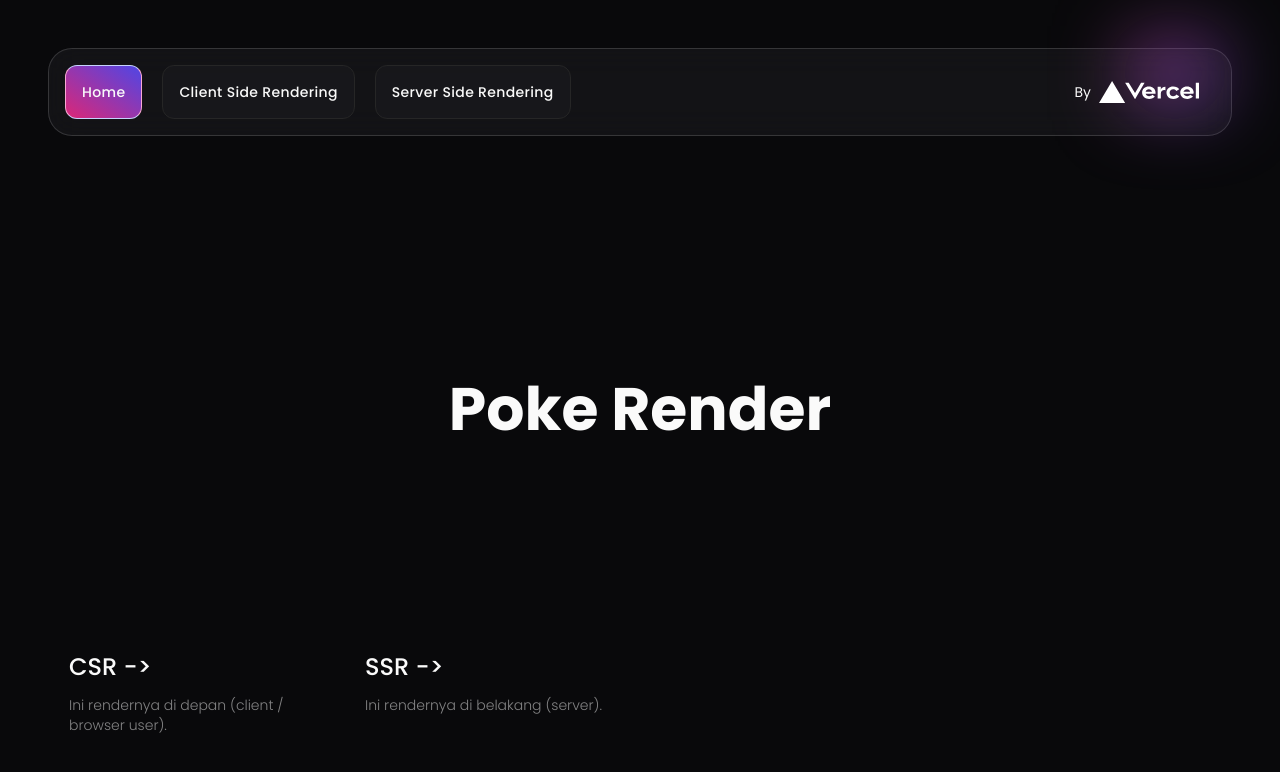
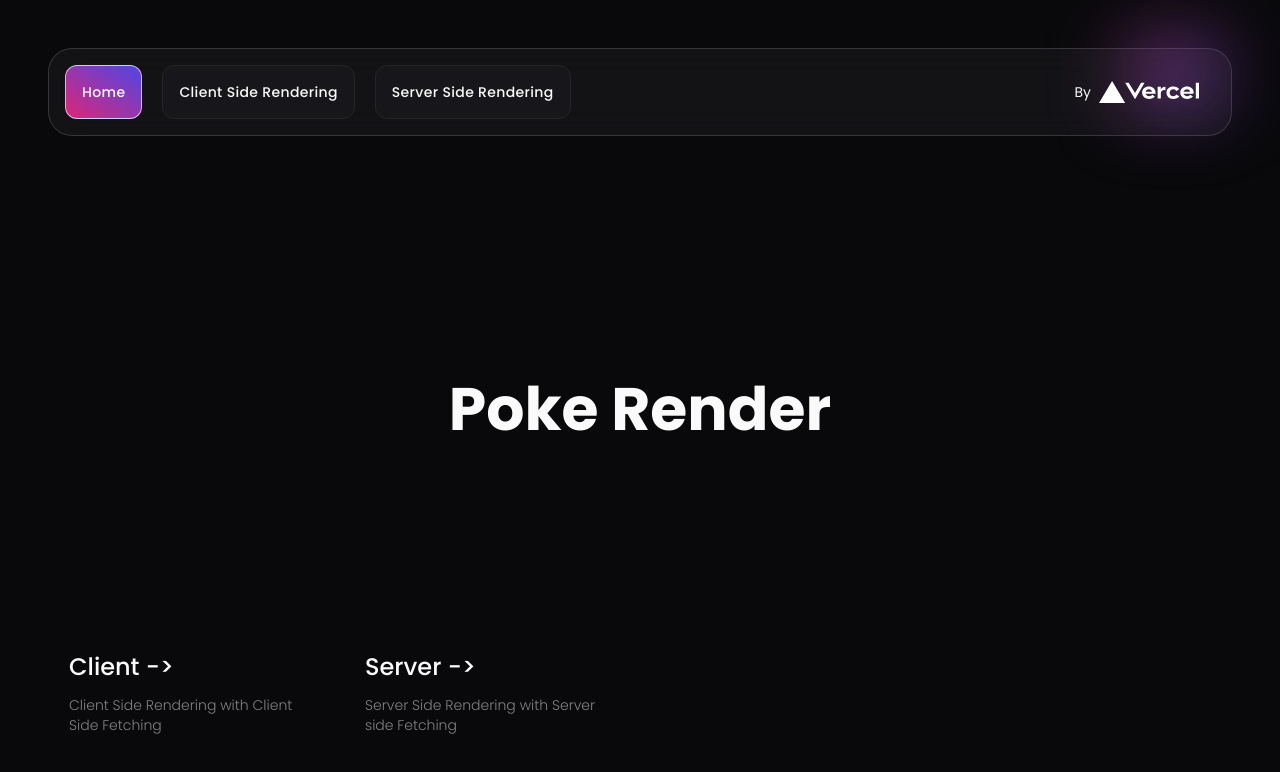
Before and after one commit to ardihp/learn-rendering, a Next.js app: page / in a window 1280 px wide. Shown: the top 772 px of the page. Built offline with nearby package versions, Linux system fonts and the light colour scheme.

Commit message:
fix: content index page

```diff
--- a/src/app/page.tsx
+++ b/src/app/page.tsx
@@ -14,13 +14,13 @@ export default function Home() {
           passHref
         >
           <h2 className="mb-3 text-2xl font-medium">
-            CSR{" "}
+            Client{" "}
             <span className="inline-block transition-transform group-hover:translate-x-1 motion-reduce:transform-none">
               -&gt;
             </span>
           </h2>
           <p className="m-0 max-w-[30ch] text-sm font-thin opacity-50">
-            Ini rendernya di depan (client / browser user).
+            Client Side Rendering with Client Side Fetching
           </p>
         </Link>
 
@@ -30,13 +30,13 @@ export default function Home() {
           passHref
         >
           <h2 className="mb-3 text-2xl font-medium">
-            SSR{" "}
+            Server{" "}
             <span className="inline-block transition-transform group-hover:translate-x-1 motion-reduce:transform-none">
               -&gt;
             </span>
           </h2>
           <p className="m-0 max-w-[30ch] text-sm font-thin opacity-50">
-            Ini rendernya di belakang (server).
+            Server Side Rendering with Server side Fetching
           </p>
         </Link>
       </section>
```
